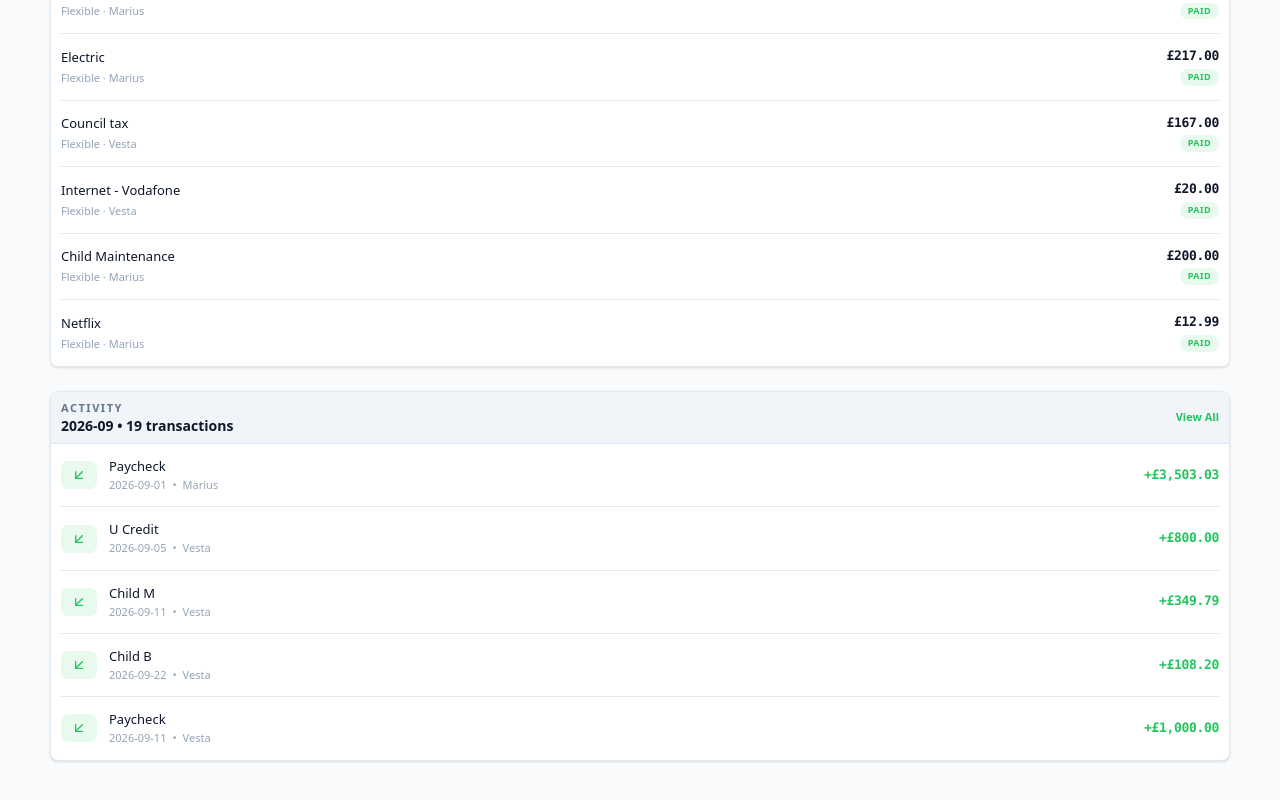
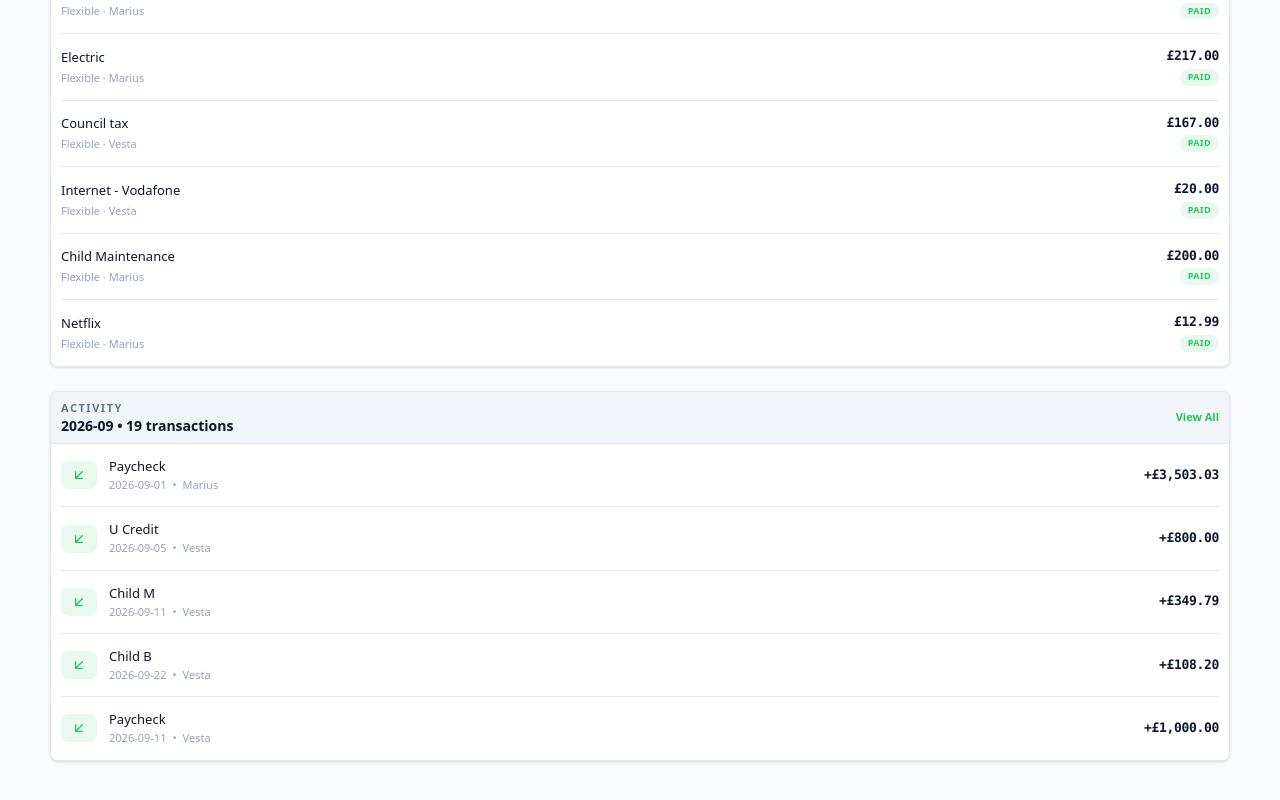
Before and after one commit to backtonemesis-cpu/MV, a React (Vite) app: page / in a window 1280 px wide. Shown: the part 957-1757 px from the top of the page. Built offline with nearby package versions, Linux system fonts and the light colour scheme.

Commit message:
Isolate Dashboard cashflow colors from accent

```diff
--- a/src/components/Dashboard.tsx
+++ b/src/components/Dashboard.tsx
@@ -571,7 +571,7 @@ export const Dashboard: React.FC<DashboardProps> = ({
 
                   <div
                     className={`shrink-0 font-mono text-sm font-semibold tracking-tight tabular-nums ${
-                      isNegative ? 'text-main' : 'text-accent'
+                      isNegative ? 'finance-semantic-negative' : 'finance-semantic-positive'
                     }`}
                   >
                     {isNegative ? '-' : '+'}
```
